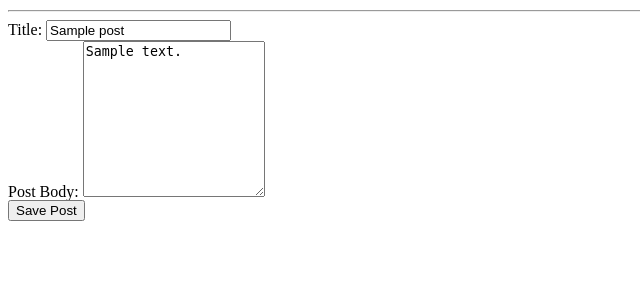
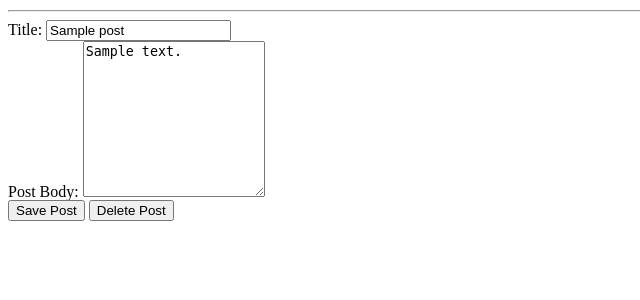
Before and after one commit to markquiba/LrvlBlog, a Laravel app: page /posts/1/edit in a window 1280 px wide. Shown: the part 221-521 px from the top of the page, without its empty margins (0-640 px from the left). Run offline with Laravel 8, Linux system fonts and the light colour scheme; a user stored in the database is signed in; tables that the repository leaves empty hold one stand-in row (values such as "Sample post"); data that the repository does not hold is empty; settings files or empty folders that the repository lacks are supplied.

Commit message:
added sub form for delete

```diff
--- a/resources/views/posts/edit.blade.php
+++ b/resources/views/posts/edit.blade.php
@@ -24,6 +24,11 @@
 							<textarea id="body" name="body" rows="10" class="form-control">{{ isset($post->body) ? $post->body : old('body') }}</textarea>
 						</div>
 						<input type="submit" value="Save Post" class="btn btn-success btn-block" style="margin-top: -100px; margin-bottom: 30px;">
+						<form method="POST" action="{{ route('posts.destroy', $post->id) }}">
+							{{ csrf_field() }}
+	                        {{ method_field('DELETE') }}
+							<input type="submit" value="Delete Post" class="btn btn-danger btn-block" style="margin-top: -100px; margin-bottom: 30px;">
+						</form>
 					</form>
 				</div>
 			</div>﻿
```
